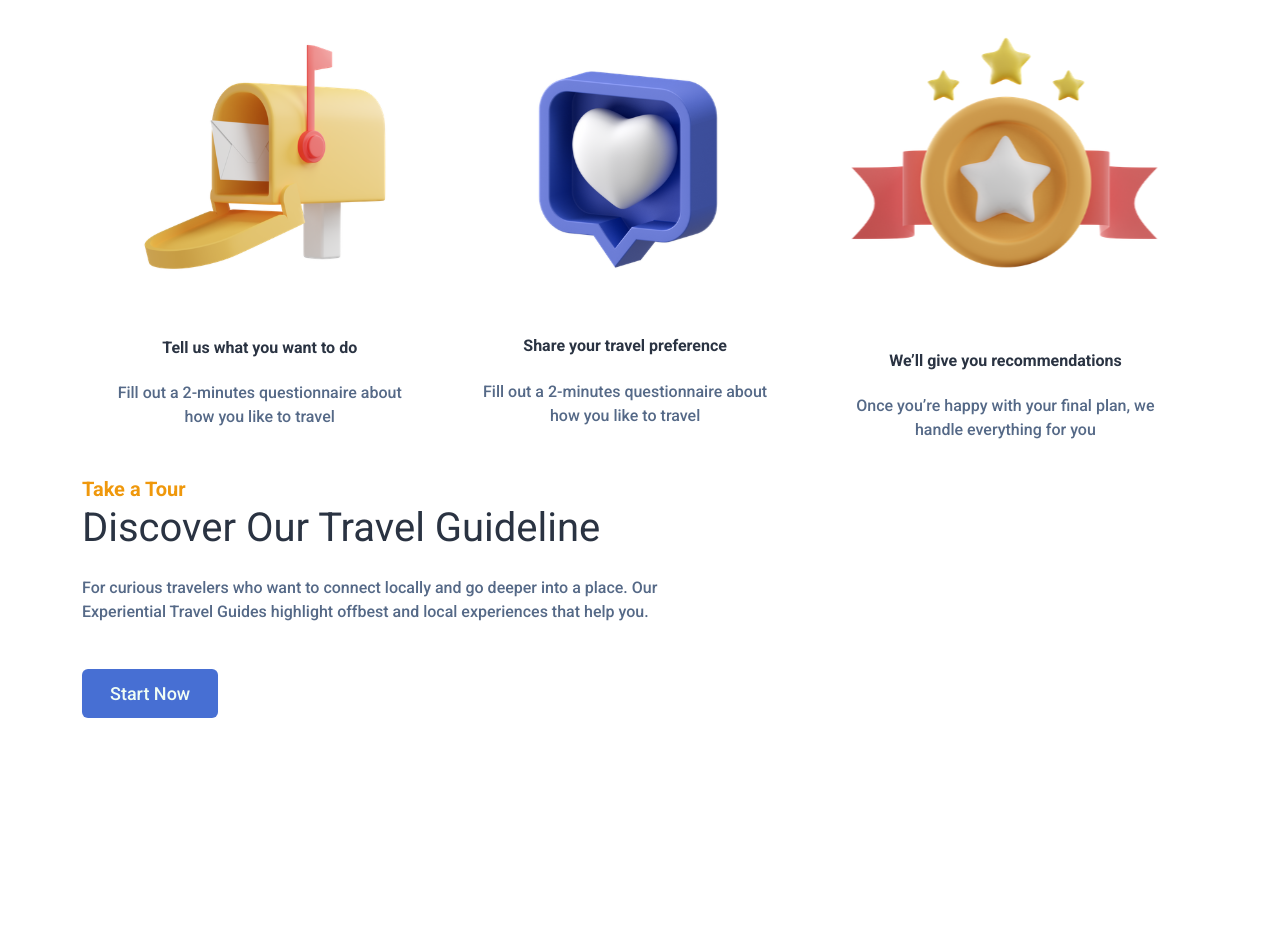
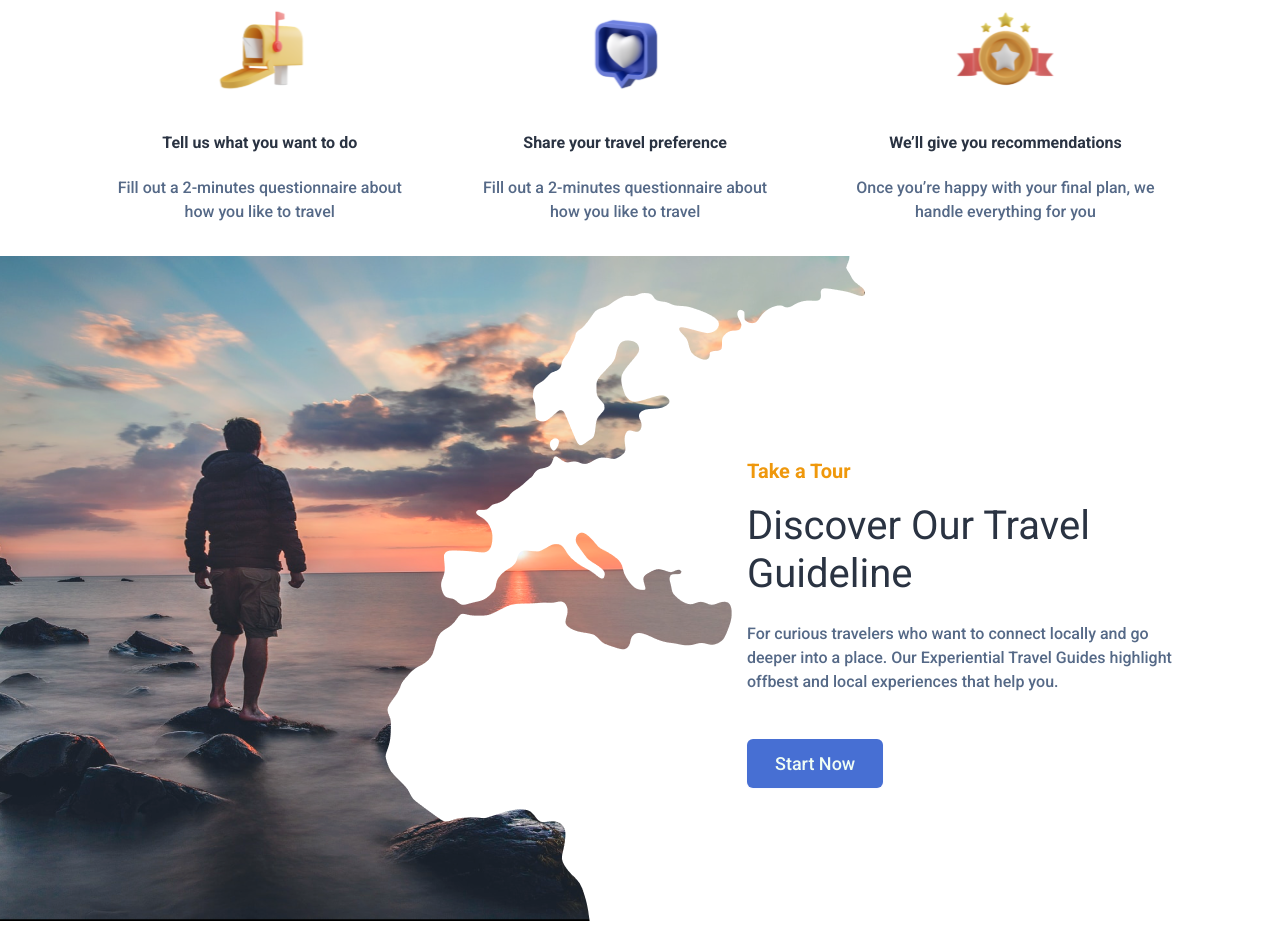
Before and after one commit to JPBenjamim/refactored-travel, a React (Vite) app: page / in a window 1280 px wide. Shown: the part 1466-2418 px from the top of the page. Before the commit the page ends 2184 px from the top, so only its background shows below. Built offline with nearby package versions, Linux system fonts and the light colour scheme.

Commit message:
feat(TakeATour): creating component TakeATour

```diff
--- a/src/App.module.css
+++ b/src/App.module.css
@@ -1,5 +1,7 @@
 .start{
     background: url('./assets/background-banner.png');
+    background-repeat: no-repeat;
+    background-size: cover;
 }
 
 .containerFindTravel{
--- a/src/components/FindTravel.module.css
+++ b/src/components/FindTravel.module.css
@@ -71,6 +71,11 @@
     padding: 0 2rem;
 }
 
+.containerListCards ul li img{
+    height: 6.25rem;
+    width: auto;
+}
+
 .containerListCards ul li h4{
     font-size: 1rem;
     font-weight: 600;
--- a/src/components/TakeATour.jsx
+++ b/src/components/TakeATour.jsx
@@ -5,7 +5,7 @@ export function TakeATour(){
         <section className={styles.container}>
             <div className='container'>
                 <div className='row'>
-                    <div className='col-7'>
+                    <div className='offset-lg-7 col-lg-5 col-12'>
                         <div className={styles.takeATour}>
                             <strong>
                                 Take a Tour
--- a/src/components/TakeATour.module.css
+++ b/src/components/TakeATour.module.css
@@ -1,22 +1,41 @@
+.container{
+    background-image: url('../assets/background-takeATour.png');
+    background-repeat: no-repeat;
+}
+
+.takeATour{
+    padding: 12.5rem 0 10.9375rem 0;
+}
+
 .takeATour strong{
     color: var(--orange-600);
     font-weight: 600;
     font-size: 1.25rem;
-    padding-bottom: 16px;
 }
 
 .takeATour h3{
     font-weight: 400;
     font-size: 2.5rem;
     color: var(--gray-900);
+    padding-top: 1rem;
 }
 
 .takeATour p{
     font-weight: 500;
-    font-size: 16px;
+    font-size: 1rem;
     color: var(--gray-500);
     padding: 16px 0 40px 0;
 }
+
+@media only screen and (max-width: 768px) {
+    .takeATour h3{
+        color: var(--white-100);
+    }
+    .takeATour p{
+        color: var(--white-300);
+    }
+}
+
 
 .takeATour a{
     text-decoration: none;
@@ -24,7 +43,7 @@
     background: var(--blue--800);
     box-shadow: 0px 1px 2px rgba(105, 81, 255, 0.05);
     border-radius: 0.375rem;
-    padding: 14px 28px;
+    padding: 0.875rem 1.75rem;
     font-weight: 500;
     font-size: 1.125rem;
 }
```
Also changed, not shown: src/assets/background-takeATour.png (added).
